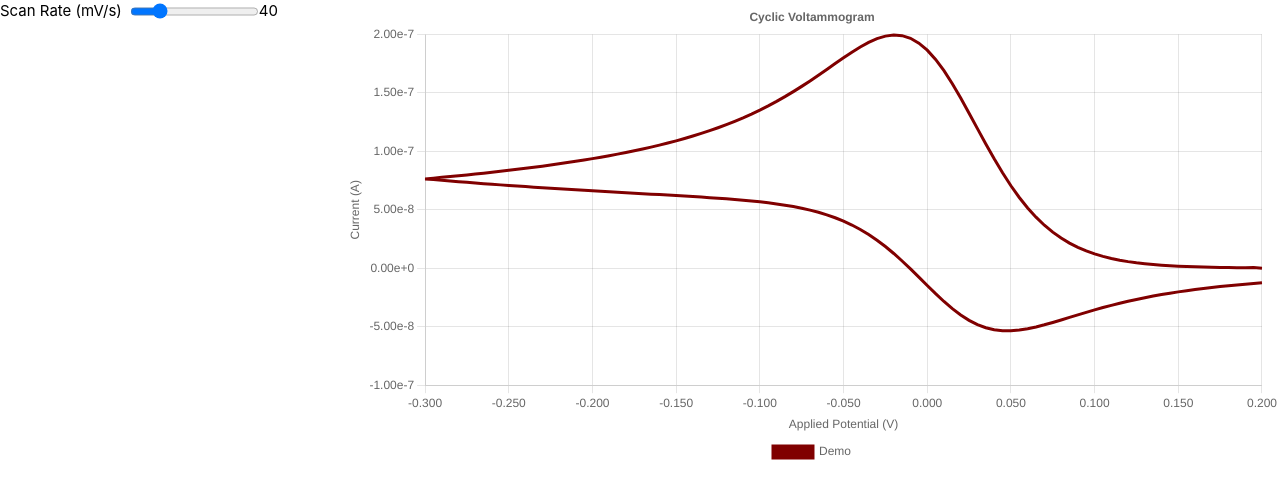
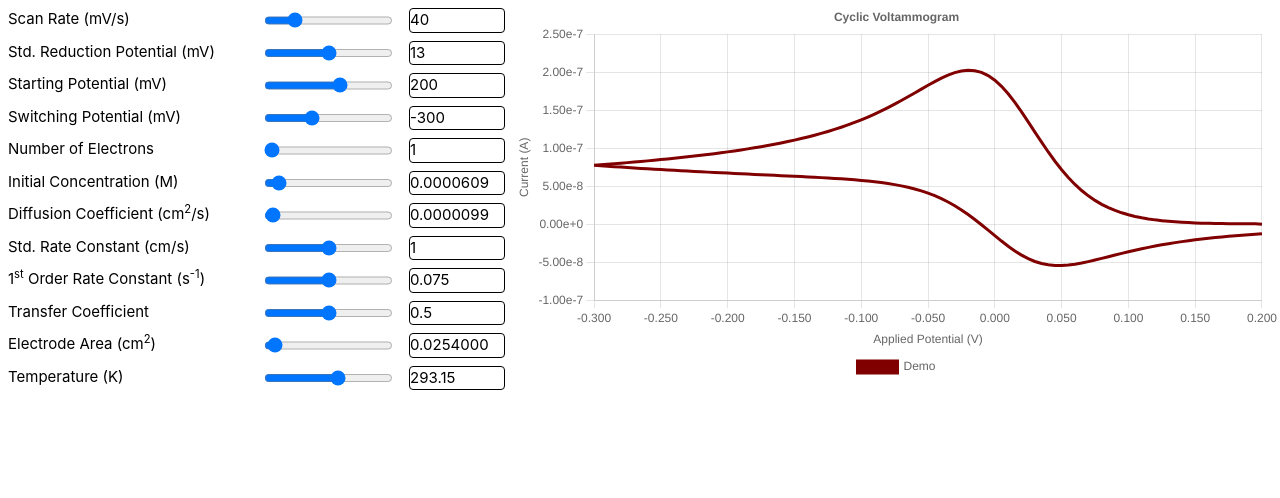
Before and after one commit to cv-sim/cv-sim-2, a Vue app: page / in a window 1280 px wide. Shown: the top 498 px of the page. Built offline with nearby package versions, Linux system fonts and the light colour scheme.

Commit message:
added the rest of the params

```diff
--- a/src/components/SimulatorDashboard.vue
+++ b/src/components/SimulatorDashboard.vue
@@ -9,4 +9,3 @@ import InputParameters from '@/components/main/InputParameters.vue'
     <CyclicVoltammogram />
   </div>
 </template>
-./common/InputParameters.vue
--- a/src/components/common/InputSlider.vue
+++ b/src/components/common/InputSlider.vue
@@ -9,8 +9,8 @@ const props = defineProps({
 </script>
 
 <template>
-  <div class="sm:flex">
-    <label v-text="props.label" class="w-64" />
+  <div class="sm:flex gap-x-4">
+    <label class="text-nowrap w-60" v-html="props.label" />
     <input
       type="range"
       :min="props.min"
@@ -25,6 +25,7 @@ const props = defineProps({
       :min="props.min"
       :max="props.max"
       :step="props.step"
+      class="border border-black rounded w-24"
       @input="$emit('update:modelValue', $event.target.value)"
     />
   </div>
--- a/src/components/main/InputParameters.vue
+++ b/src/components/main/InputParameters.vue
@@ -6,7 +6,7 @@ const store = useGraphStore()
 </script>
 
 <template>
-  <div class="min-w-80">
+  <div class="flex flex-col gap-y-2 p-2">
     <InputSlider
       label="Scan Rate (mV/s)"
       min="0"
@@ -14,5 +14,82 @@ const store = useGraphStore()
       step="1"
       v-model="store.selectedParameters.scanRate"
     />
+    <InputSlider
+      label="Std. Reduction Potential (mV)"
+      min="-750"
+      max="750"
+      step="0.01"
+      v-model="store.selectedParameters.vStd"
+    />
+    <InputSlider
+      label="Starting Potential (mV)"
+      min="-1000"
+      max="1000"
+      step="0.01"
+      v-model="store.selectedParameters.vStart"
+    />
+    <InputSlider
+      label="Switching Potential (mV)"
+      min="-1000"
+      max="1000"
+      step="0.01"
+      v-model="store.selectedParameters.vSwitch"
+    />
+    <InputSlider
+      label="Number of Electrons"
+      min="1"
+      max="3"
+      step="1"
+      v-model="store.selectedParameters.elCount"
+    />
+    <InputSlider
+      label="Initial Concentration (M)"
+      min="0"
+      max="1e-3"
+      step="1e-7"
+      v-model="store.selectedParameters.cStart"
+    />
+    <InputSlider
+      label="Diffusion Coefficient (cm<sup>2</sup>/s)"
+      min="0"
+      max="1e-3"
+      step="1e-7"
+      v-model="store.selectedParameters.diffCoef"
+    />
+    <InputSlider
+      label="Std. Rate Constant (cm/s)"
+      min="0"
+      max="2"
+      step="0.01"
+      v-model="store.selectedParameters.kStd"
+    />
+    <InputSlider
+      label="1<sup>st</sup> Order Rate Constant (s<sup>-1</sup>)"
+      min="0"
+      max="0.15"
+      step="1e-5"
+      v-model="store.selectedParameters.kFirstOrder"
+    />
+    <InputSlider
+      label="Transfer Coefficient"
+      min="0"
+      max="1"
+      step="0.01"
+      v-model="store.selectedParameters.transCoef"
+    />
+    <InputSlider
+      label="Electrode Area (cm<sup>2</sup>)"
+      min="0"
+      max="1"
+      step="1e-4"
+      v-model="store.selectedParameters.area"
+    />
+    <InputSlider
+      label="Temperature (K)"
+      min="0"
+      max="500"
+      step="0.01"
+      v-model="store.selectedParameters.temp"
+    />
   </div>
 </template>
--- a/src/constants/parameters.js
+++ b/src/constants/parameters.js
@@ -4,11 +4,11 @@ export default {
   vStart: 200,
   vSwitch: -300,
   elCount: 1,
-  cStart: 6 * Math.pow(10, -5),
-  diffCoef: Math.pow(10, -5),
+  cStart: 6.1 * 10 ** -5,
+  diffCoef: 10 ** -5,
   kStd: 1,
   kFirstOrder: 0.075,
   transCoef: 0.5,
-  area: 2.54 * Math.pow(10, -2),
+  area: 2.54 * 10 ** -2,
   temp: 293.15
 }
```
